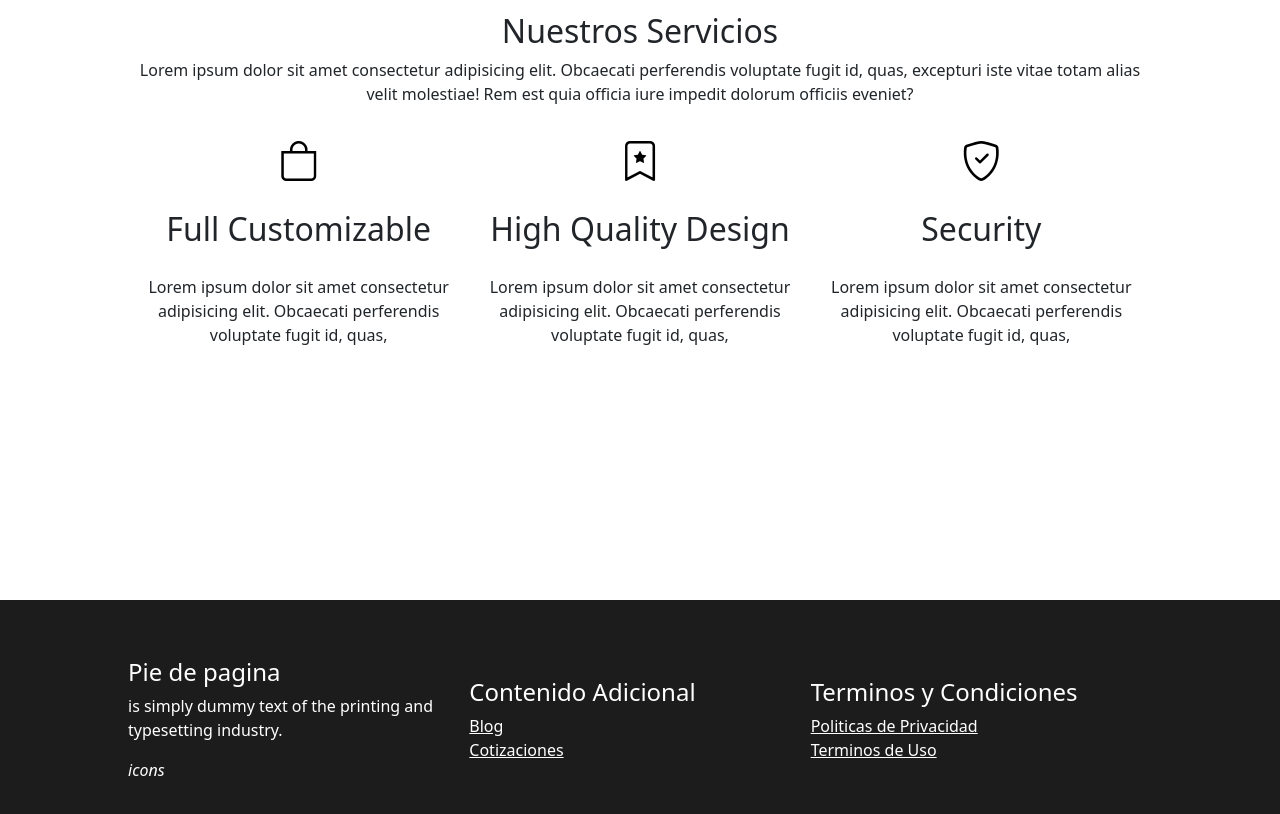
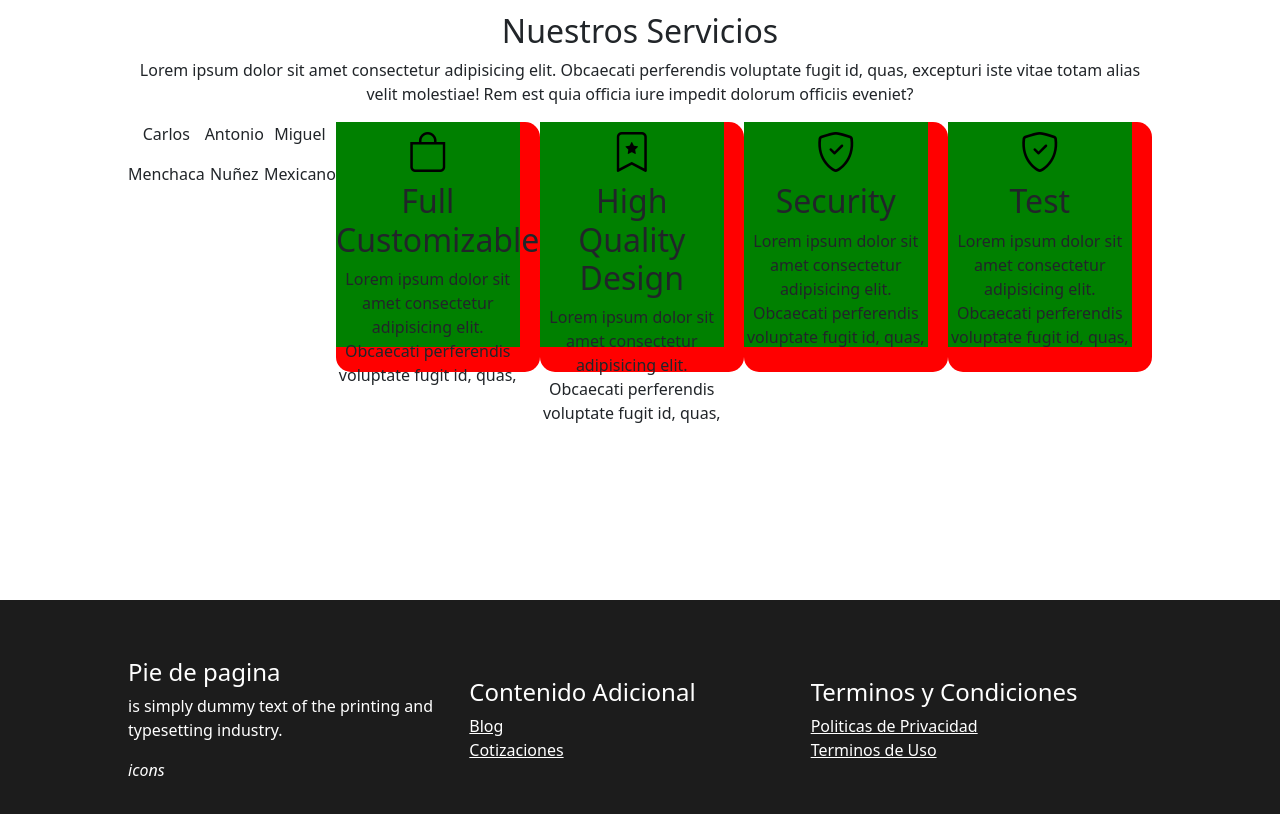
Before and after one commit to migue19/ComponentNext, a Next.js app: page / in a window 1280 px wide. Shown: the part 1000-1814 px from the top of the page. Built offline with nearby package versions, Linux system fonts and the light colour scheme.

Commit message:
add User component

```diff
--- /dev/null
+++ b/src/Interfaces/user.tsx
@@ -0,0 +1,4 @@
+export interface UserInterface {
+    name: string
+    lastName: string
+}
--- a/src/components/ComponentsElement/CardComponent/styles.module.scss
+++ b/src/components/ComponentsElement/CardComponent/styles.module.scss
@@ -2,14 +2,16 @@
     height: 250px;
     width: 350px;
     border-radius: 15px;
+    background-color: red;
 }
 .sectionCardContent{
-    width: 100%;
-    height: 100%;
+    width: 90%;
+    height: 90%;
     display: flex;
     justify-content: center;
     align-items:center;
     flex-wrap: wrap;
+    background-color: green;
 }
 
 .elementsIcon{
--- /dev/null
+++ b/src/components/ComponentsElement/CardTest/index.tsx
@@ -0,0 +1,13 @@
+import Page from './page'
+import { UserInterface } from '@/Interfaces/user'
+const CardTest: React.FC<UserInterface>=({name, lastName}) => {
+    return (
+        <Page
+        name = {name}
+        lastName = {lastName}
+        ></Page>
+    )
+}
+
+
+export default CardTest
--- /dev/null
+++ b/src/components/ComponentsElement/CardTest/page.tsx
@@ -0,0 +1,14 @@
+import styles from './styles.module.scss'
+import { UserInterface } from '@/Interfaces/user'
+
+const Page: React.FC<UserInterface>=({name, lastName}) => {
+    return (
+        <div>
+            <p>{name}</p>
+            <p>{lastName}</p>
+        </div>
+    )
+}
+
+
+export default Page
--- a/src/components/SectionServices/page.tsx
+++ b/src/components/SectionServices/page.tsx
@@ -1,8 +1,24 @@
 import styles from './styles.module.scss'
 import CardComponent from '../ComponentsElement/CardComponent'
+import CardTest from '../ComponentsElement/CardTest'
 import { CardInterface } from '@/Interfaces/card'
 
 let servicio1: CardInterface
+
+
+const users = [
+    {
+        name: "Carlos",
+    lastName: "Menchaca"},
+    {
+        name: "Antonio",
+    lastName: "Nuñez"},
+    {
+        name: "Miguel",
+    lastName: "Mexicano"},
+
+
+    ]
 
 const Page=() => {
     return (
@@ -13,6 +29,8 @@ const Page=() => {
                     <p>Lorem ipsum dolor sit amet consectetur adipisicing elit. Obcaecati perferendis voluptate fugit id, quas, excepturi iste vitae totam alias velit molestiae! Rem est quia officia iure impedit dolorum officiis eveniet?</p>
                 </div>
                 <div className={styles.containerCards}>
+                    {users.map(user =>  (<CardTest name = {user.name} lastName = {user.lastName} ></CardTest>))}
+
                     <CardComponent
                     titulo='Full Customizable'
                     descripcion='Lorem ipsum dolor sit amet consectetur adipisicing elit. Obcaecati perferendis voluptate fugit id, quas,'
@@ -28,6 +46,11 @@ const Page=() => {
                     descripcion='Lorem ipsum dolor sit amet consectetur adipisicing elit. Obcaecati perferendis voluptate fugit id, quas,'
                     imagenUrl='bi bi-shield-check'></CardComponent>
 
+                    <CardComponent
+                    titulo='Test'
+                    descripcion='Lorem ipsum dolor sit amet consectetur adipisicing elit. Obcaecati perferendis voluptate fugit id, quas,'
+                    imagenUrl='bi bi-shield-check'></CardComponent>
+
                 </div>
 
             </div>
```
